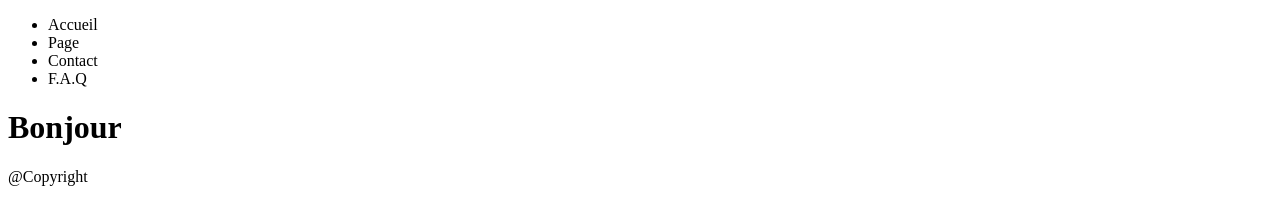
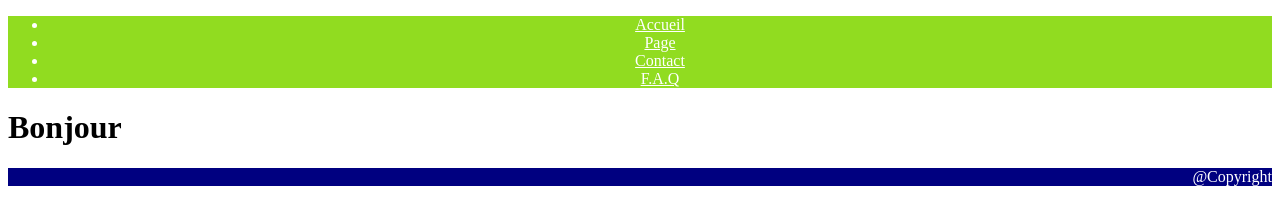
Before and after one commit to Trmd1/depot_theo, a plain HTML site: page index.html in a window 1280 px wide. Drawn offline with Linux system fonts and the light colour scheme.

Commit message:
css menu

```diff
--- a/index.html
+++ b/index.html
@@ -2,6 +2,7 @@
 <html>
     <head>
         <title>TD - 02</title>
+        <link rel="stylesheet" href="ligne.css">
     </head>
     <body>
         <div class="menu">
```
